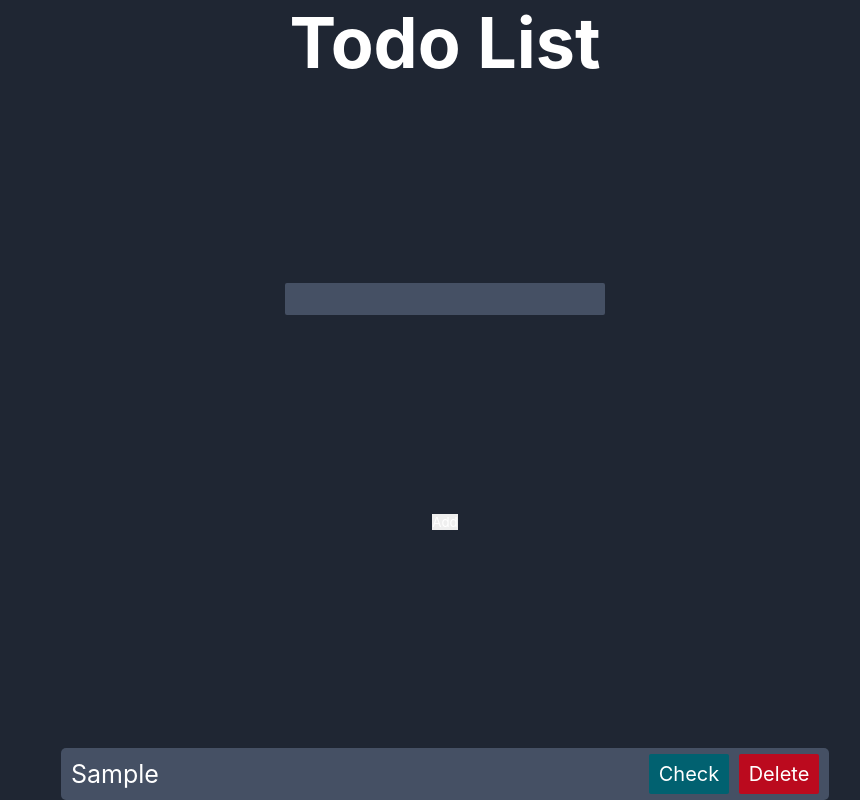
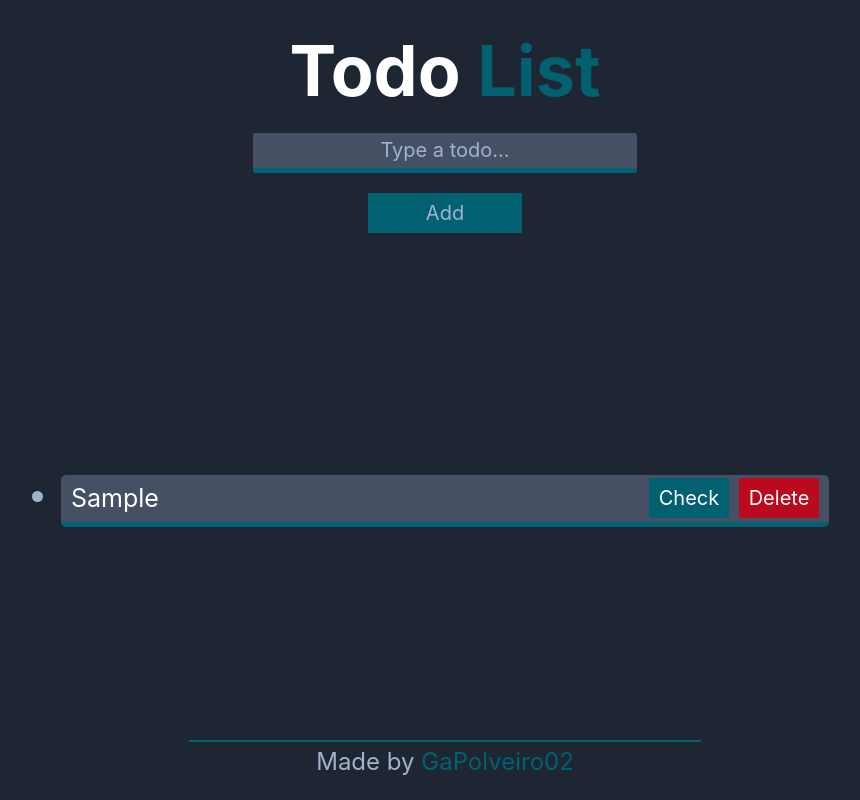
Before and after one commit to GaPolveiro02/Todo-List-React-2022, a React (Create React App) app: page / in a window 1280 px wide. Both pictures are taken after typing "Sample" into the empty fields and a click on the button "Add". Shown: the whole page, without its empty margins (195-1055 px from the left). Built offline with nearby package versions, Linux system fonts and the light colour scheme.

Commit message:
Added some iCSS improvements

```diff
--- a/public/index.html
+++ b/public/index.html
@@ -13,7 +13,7 @@
 
     <link rel="manifest" href="%PUBLIC_URL%/manifest.json" />
 
-    <title>React App</title>
+    <title>Todo List</title>
   </head>
   <body>
     <noscript>You need to enable JavaScript to run this app.</noscript>
--- a/src/App.js
+++ b/src/App.js
@@ -27,15 +27,24 @@ export function App() {
 
   return (
     <div className="container">
-      <h1>Todo List</h1>
+      <header>
+      <h1>Todo <strong>List</strong></h1>
       <input
         onChange={e => setTodo(e.target.value)}
         type="text"
         className="input"
+        placeholder="Type a todo..."
       ></input>
       <button onClick={handleAddTodo}>Add</button>
+      </header>
 
-      {todoList.map(todo => <Card name={todo.name} />)}
+      <ul>
+        {todoList.map(todo => <li><Card name={todo.name} /></li>)}
+      </ul>
+
+      <footer>
+        <p>Made by <a>GaPolveiro02</a></p>
+      </footer>
     </div>
   );
 }
--- a/src/components/Card/styles.css
+++ b/src/components/Card/styles.css
@@ -6,13 +6,17 @@
     align-items: center;
     justify-content: space-between;
 
-    background-color: var(--grey);
+    color: var(--white);
     margin-top: 2rem;
     font-size: 2.5rem;
+
     border-radius: .5rem;
+    border-bottom: .5rem solid var(--green);
+    background-color: var(--grey);
 }
 
-.card .checked {
+.card.checked {
+    color: var(--grey-blue);
     background-color: var(--green);
 }
 
@@ -24,7 +28,9 @@
     margin-right: 1rem;
     width: 8rem;
     height: 4rem;
+
     font-size: 2rem;
+    color: var(--white);
     text-align: center;
     border-radius: .2rem;
 }
--- a/src/styles/app.css
+++ b/src/styles/app.css
@@ -1,34 +1,56 @@
 .container {
     height: 100vh;
     width: 100vw;
+
     display: flex;
     align-items: center;
     justify-content: space-between;
     flex-direction: column;
+
+    color: var(--grey-blue);
+    font-size: 3.5rem;
     background-color: var(--dark);
-    font-size: 3.5rem;
+}
+
+.container h1 {
+    font-size: 7rem;
+    margin-top: 2rem;
+    color: var(--white);
+}
+
+.container strong {
+    color: var(--green);
 }
 
 .container input {
-    width: 25vw;
-    height: 4vh;
+    width: 30vw;
+    height: 5vh;
 
     text-align: center;
 
+    margin-top: 2rem;
     border-radius: .2rem;
+
     font-size: 2rem;
+    color: var(--white);
+
     background-color: var(--grey);
+    border-bottom: .5rem solid var(--green);
 }
 
-.container header button {
+.container input::placeholder {
+    color: var(--grey-blue);
+}
+
+.container header > button {
     width: 12vw;
     height: 5vh;
 
     font-size: 2rem;
+    color: var(--grey-blue);
 
     margin-top: 2rem;
     background-color: var(--green);
-    cursor: pointer;
 }
 
 .container button:hover {
@@ -38,6 +60,7 @@
 
 .container header {
     height: 30vh;
+
     display: flex;
     flex-direction: column;
     justify-content: center;
@@ -50,11 +73,13 @@
 
 .container footer {
     height: 5vh;
-    width: 60vw;
+    width: 40vw;
+
     display: flex;
     justify-content: center;
     align-items: center;
-    font-size: 2.5rem;
+
+    font-size: 2.4rem;
     margin-bottom: 2rem;
     border-top: .2rem solid var(--green);
 }
--- a/src/styles/global.css
+++ b/src/styles/global.css
@@ -7,7 +7,6 @@
     border: none;
 
     font-family: -apple-system, BlinkMacSystemFont, 'Segoe UI', Roboto, Oxygen, Ubuntu, Cantarell, 'Open Sans', 'Helvetica Neue', sans-serif;
-    color: var(--white);
 }
 
 html {
@@ -15,6 +14,7 @@ html {
     --white: #ffffff;
     --green: #016170;
     --grey: #455064;
+    --grey-blue: #A1B2CD;
     --red: #bb0a1e;
 
     font-size: 62.5%;
```
